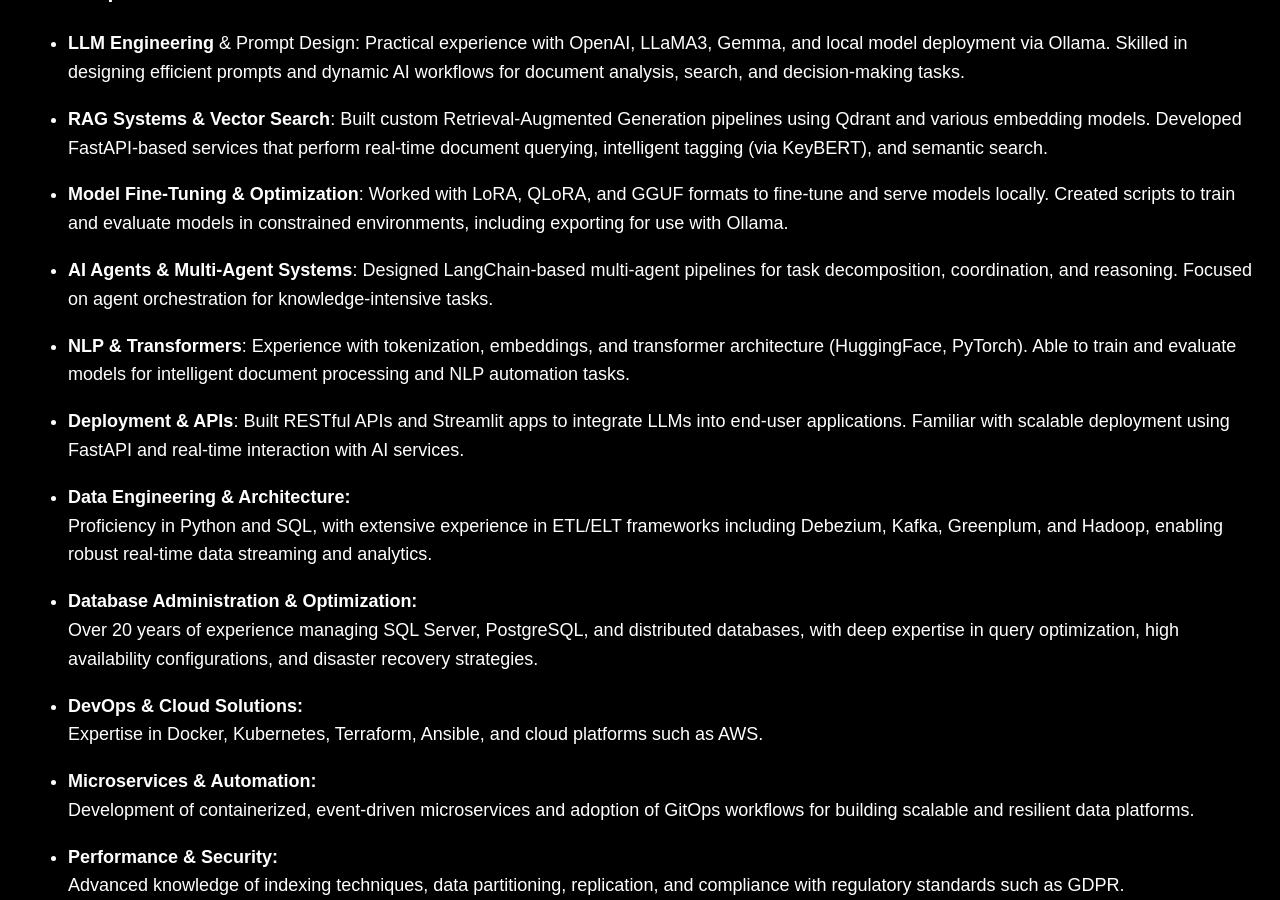
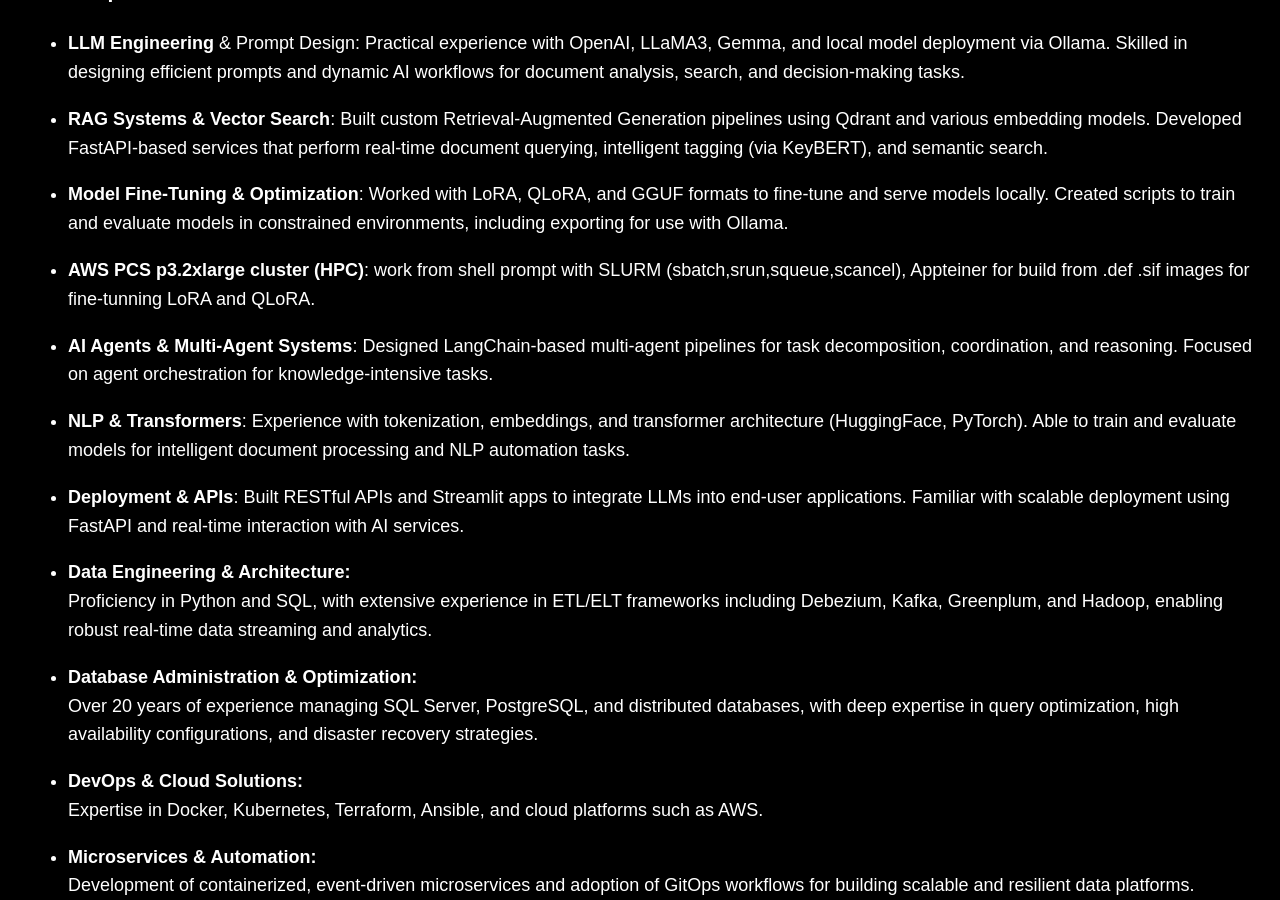
Before and after one commit to floyd011/datameshsync, a Jekyll site: the page built from portfolio/index.md, in a window 1280 px wide and 900 px high, scrolled down 686 px. Built offline with Jekyll 4.4.1, drawn with Linux system fonts in a browser that asks for light colours.

Commit message:
Update index.md

```diff
--- a/portfolio/index.md
+++ b/portfolio/index.md
@@ -25,6 +25,8 @@
 -	**RAG Systems & Vector Search**: Built custom Retrieval-Augmented Generation pipelines using Qdrant and various embedding models. Developed FastAPI-based services that perform real-time document querying, intelligent tagging (via KeyBERT), and semantic search.
 
 -	**Model Fine-Tuning & Optimization**: Worked with LoRA, QLoRA, and GGUF formats to fine-tune and serve models locally. Created scripts to train and evaluate models in constrained environments, including exporting for use with Ollama.
+
+-	**AWS PCS p3.2xlarge cluster (HPC)**: work from shell prompt  with SLURM (sbatch,srun,squeue,scancel), Appteiner for build from .def .sif images for fine-tunning LoRA and QLoRA.
 
 -	**AI Agents & Multi-Agent Systems**: Designed LangChain-based multi-agent pipelines for task decomposition, coordination, and reasoning. Focused on agent orchestration for knowledge-intensive tasks.
 
```
